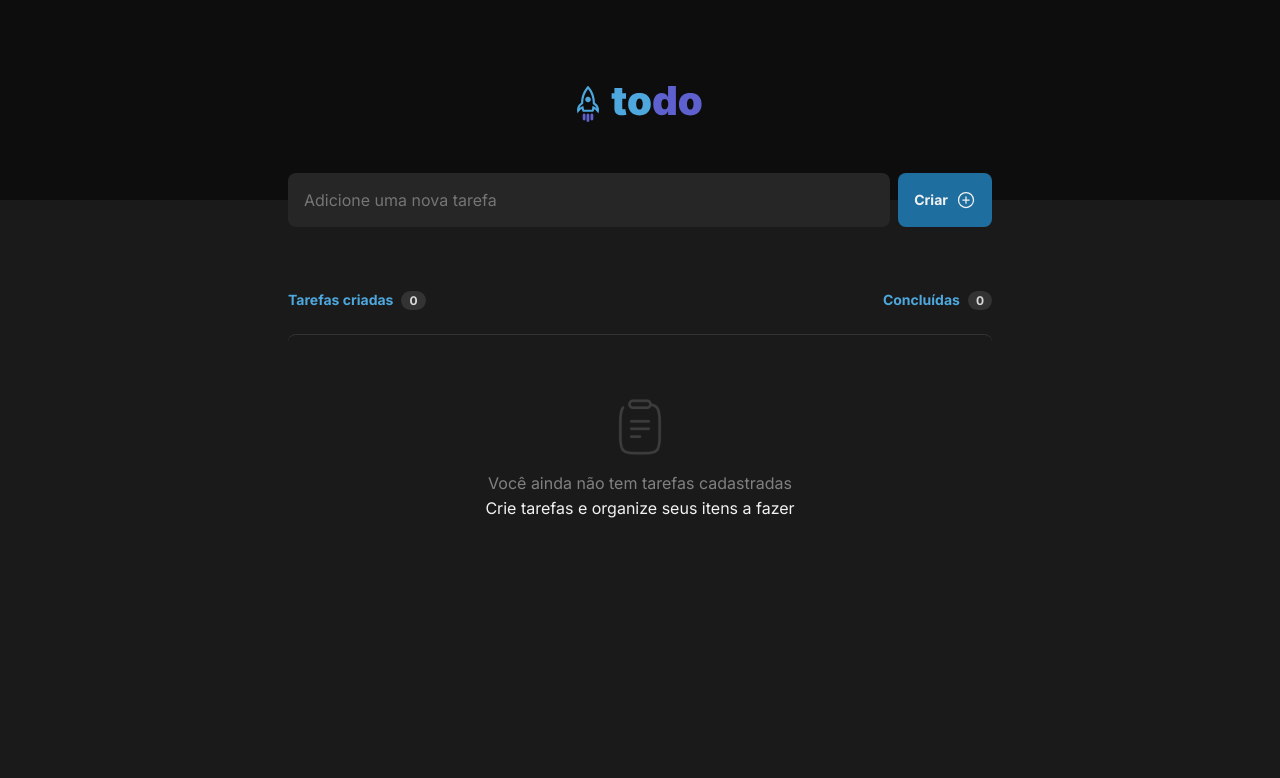
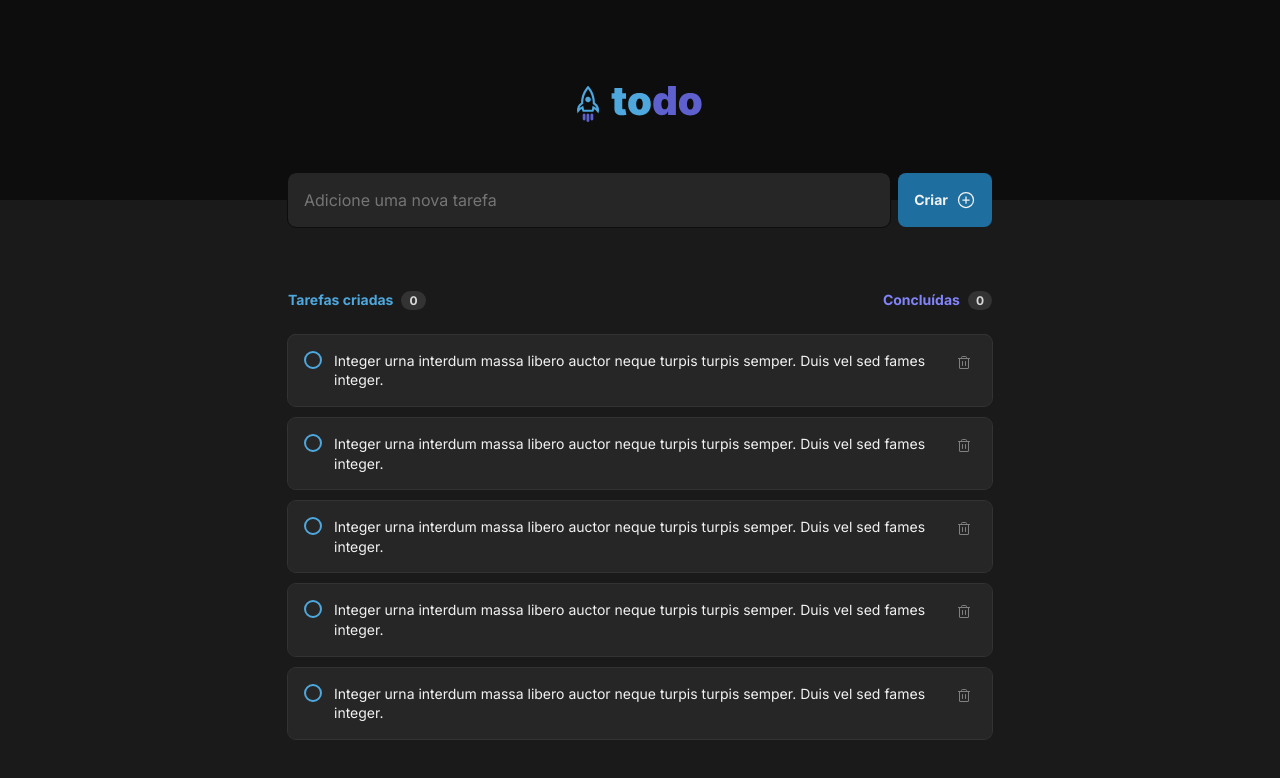
Before and after one commit to KevinAlves55/ToDoList, a React (Vite) app: page / in a window 1280 px wide. Shown: the top 778 px of the page. Built offline with nearby package versions, Linux system fonts and the light colour scheme.

Commit message:
feat: Finalizado o componente de tarefa

```diff
--- a/package.json
+++ b/package.json
@@ -9,6 +9,8 @@
     "preview": "vite preview"
   },
   "dependencies": {
+    "@radix-ui/react-checkbox": "^1.0.1",
+    "@radix-ui/react-icons": "^1.1.1",
     "phosphor-react": "^1.4.1",
     "react": "^18.2.0",
     "react-dom": "^18.2.0"
--- a/src/app/App.module.css
+++ b/src/app/App.module.css
@@ -19,6 +19,8 @@
   -ms-border-radius: 8px;
   -o-border-radius: 8px;
   color: var(--white);
+  outline: 1px solid var(--gray-700);
+  line-height: 1.4;
 }
 
 .barraDeFerramenta button {
@@ -68,10 +70,16 @@
   gap: 0.5rem;
 }
 
-.progressos strong {
+.progressos .progressoCriadas {
   font-size: 0.875rem;
-  font-weight: bold;
+  font-weight: 700;
   color: var(--blue-100);
+}
+
+.progressos .progressoConcluido {
+  font-size: 0.875rem;
+  font-weight: 700;
+  color: var(--purple-100);
 }
 
 .progressos span {
--- a/src/app/App.tsx
+++ b/src/app/App.tsx
@@ -1,6 +1,6 @@
 import { PlusCircle } from "phosphor-react";
 
-import { Header } from "./components/index";
+import { Header, Tarefa } from "./components/index";
 
 import commonStyles from "./styles/Common.module.css";
 import styles from "./App.module.css";
@@ -22,21 +22,26 @@ export const App = () => {
       <main className={`${commonStyles.container} ${styles.mainToDoList}`}>
         <div className={styles.progressoDeConlusao}>
           <div className={styles.progressos}>
-            <strong>Tarefas criadas</strong>
+            <strong className={styles.progressoCriadas}>Tarefas criadas</strong>
             <span>0</span>
           </div>
 
           <div className={styles.progressos}>
-            <strong>Concluídas</strong>
+            <strong className={styles.progressoConcluido}>Concluídas</strong>
             <span>0</span>
           </div>
         </div>
 
         <div className={styles.conteudoTarefas}>
-          <div className={styles.semTarefas}>
+          {/* <div className={styles.semTarefas}>
             <img src="/clipboard.svg" alt="Mochila" title="Adicine uma tarefa" />
             <p><span className={styles.destaque}>Você ainda não tem tarefas cadastradas</span> <br /> Crie tarefas e organize seus itens a fazer</p>
-          </div>
+          </div> */}
+          <Tarefa />
+          <Tarefa />
+          <Tarefa />
+          <Tarefa />
+          <Tarefa />
         </div>
       </main>
     </>
--- a/src/app/components/index.ts
+++ b/src/app/components/index.ts
@@ -1 +1,2 @@
 export * from "./header/Header";
+export * from "./tarefa/Tarefa";
--- /dev/null
+++ b/src/app/components/tarefa/Styles.module.css
@@ -0,0 +1,99 @@
+.conteudoTarefa+.conteudoTarefa {
+  margin-top: 0.75rem;
+}
+
+.conteudoTarefa {
+  max-width: 736px;
+  padding: 1rem;
+  display: flex;
+  background-color: var(--gray-500);
+  border-radius: 8px;
+  -webkit-border-radius: 8px;
+  -moz-border-radius: 8px;
+  -ms-border-radius: 8px;
+  -o-border-radius: 8px;
+  outline: 1px solid var(--gray-400);
+}
+
+.tarefa {
+  flex: 1;
+  display: flex;
+  gap: 0.75rem;
+}
+
+.tarefa strong {
+  font-size: 0.875rem;
+  font-weight: 400;
+  line-height: 1.4;
+}
+
+.tarefaCheck input,
+.tarefaCheck span svg {
+  display: none;
+}
+
+.tarefaCheck span {
+  width: 18px;
+  height: 18px;
+  display: flex;
+  background-color: transparent;
+  border: 2px solid var(--blue-100);
+  border-radius: 9px;
+  -webkit-border-radius: 9px;
+  -moz-border-radius: 9px;
+  -ms-border-radius: 9px;
+  -o-border-radius: 9px;
+  cursor: pointer;
+  transition: background-color .1s;
+  -webkit-transition: background-color .1s;
+  -moz-transition: background-color .1s;
+  -ms-transition: background-color .1s;
+  -o-transition: background-color .1s;
+}
+
+.tarefaCheck span:hover {
+  border: 2px solid var(--blue-100);
+  background-color: var(--blue-200);
+}
+
+.tarefaCheck input:checked+span {
+  background-color: var(--purple-200);
+  border: 2px solid var(--purple-200);
+}
+
+.tarefaCheck input:checked+span svg {
+  display: block;
+}
+
+.tarefaCheck input:checked+span:hover {
+  background-color: var(--purple-100);
+  border: 2px solid var(--purple-100);
+}
+
+.apagarTarefa {
+  height: 1.5rem;
+  width: 1.5rem;
+  display: flex;
+  justify-content: center;
+  align-items: center;
+  color: var(--gray-300);
+  background-color: transparent;
+  border: 0;
+  border-radius: 4px;
+  -webkit-border-radius: 4px;
+  -moz-border-radius: 4px;
+  -ms-border-radius: 4px;
+  -o-border-radius: 4px;
+  line-height: 0;
+  cursor: pointer;
+  transition: background-color .2s;
+  -webkit-transition: background-color .2s;
+  -moz-transition: background-color .2s;
+  -ms-transition: background-color .2s;
+  -o-transition: background-color .2s;
+}
+
+.apagarTarefa:hover {
+  background-color: var(--gray-400);
+  color: var(--danger-100);
+}
--- /dev/null
+++ b/src/app/components/tarefa/Tarefa.tsx
@@ -0,0 +1,25 @@
+import { Trash } from "phosphor-react";
+import { Check } from "phosphor-react";
+
+import styles from "./Styles.module.css";
+
+export const Tarefa: React.FC = () => {
+  return (
+    <div className={styles.conteudoTarefa}>
+      <div className={styles.tarefa}>
+        <label className={styles.tarefaCheck}>
+          <input type="checkbox" />
+          <span>
+            <Check size={15} />
+          </span>
+        </label>
+
+        <strong>Integer urna interdum massa libero auctor neque turpis turpis semper. Duis vel sed fames integer.</strong>
+      </div>
+
+      <button title="Apagar Tarefa" className={styles.apagarTarefa}>
+        <Trash />
+      </button>
+    </div>
+  );
+};
--- a/src/app/styles/Global.css
+++ b/src/app/styles/Global.css
@@ -33,6 +33,7 @@ body {
   background-color: var(--gray-600);
   color: var(--gray-100);
   -webkit-font-smoothing: antialiased;
+  padding-bottom: 1rem;
 }
 
 body,
```
Also changed, not shown: 1 other file (tests, documents, lock files or other folders).
